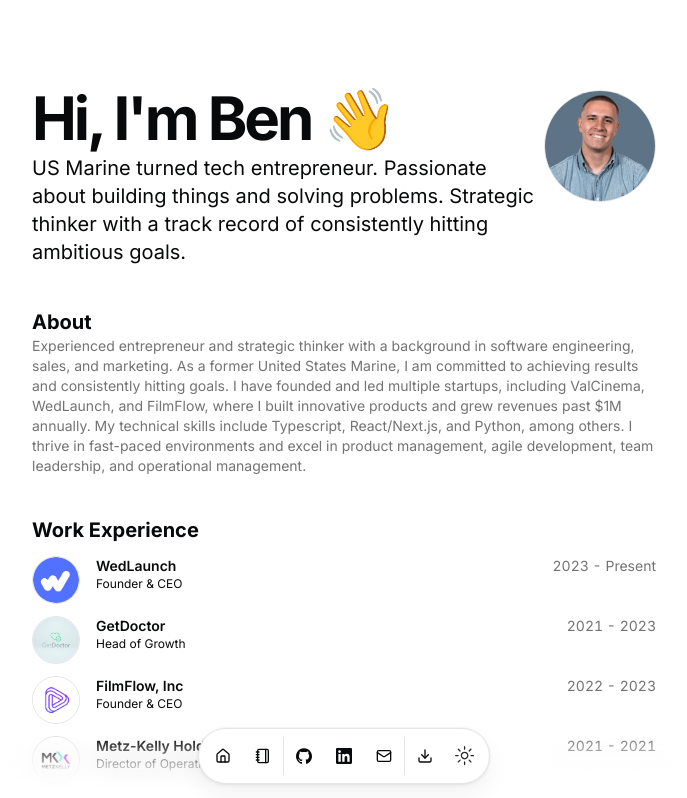
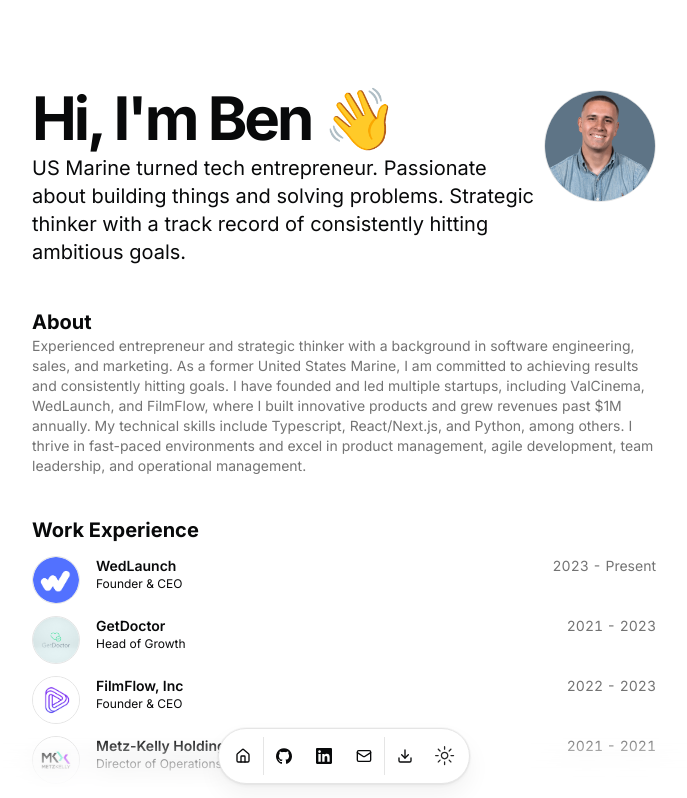
Before and after one commit to bevalen/portfolio, a Next.js app: page / in a window 1280 px wide. Shown: the top 798 px of the page, without its empty margins (296-983 px from the left). Built offline with nearby package versions, Linux system fonts and the light colour scheme.

Commit message:
removed blog url

```diff
--- a/src/data/resume.tsx
+++ b/src/data/resume.tsx
@@ -85,7 +85,6 @@ export const DATA = {
   },
   navbar: [
     { href: "/", icon: HomeIcon, label: "Home" },
-    { href: "/blog", icon: NotebookIcon, label: "Blog" },
   ],
   contact: {
     email: "ben@benvalentin.me",
```
